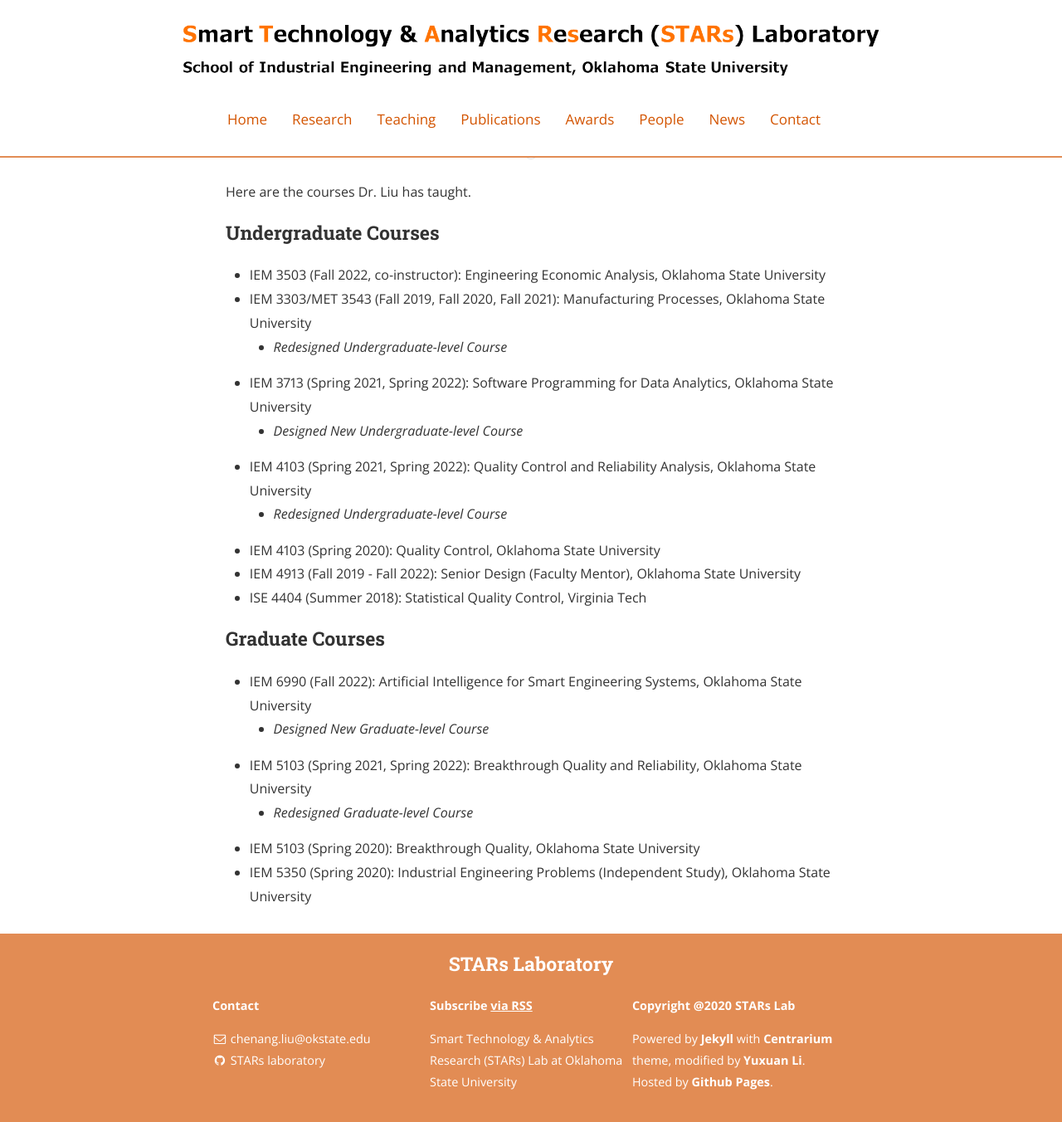
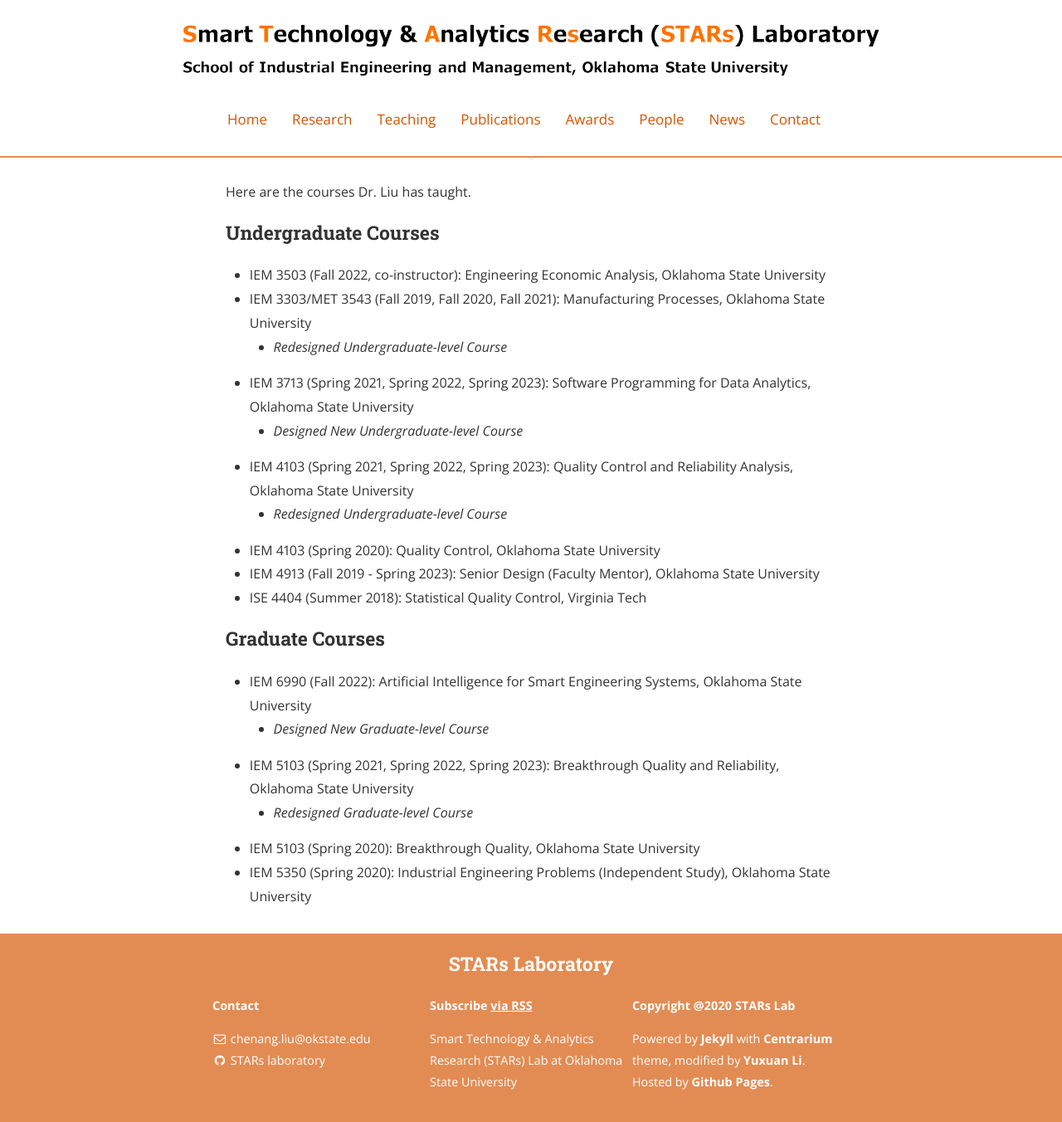
Before and after one commit to stars-laboratory/stars-laboratory.github.io, a Jekyll site: the page built from CTeaching.md, in a window 1280 px wide and 1363 px high. Shown: the top 1352 px of the window at 83% size. Built offline with Jekyll 4.4.1, drawn with Linux system fonts in a browser that asks for light colours; nearby versions of some CDN libraries.

Commit message:
Update CTeaching.md

```diff
--- a/CTeaching.md
+++ b/CTeaching.md
@@ -12,12 +12,12 @@
 * IEM 3503 (Fall 2022, co-instructor): Engineering Economic Analysis, Oklahoma State University
 * IEM 3303/MET 3543 (Fall 2019, Fall 2020, Fall 2021): Manufacturing Processes, Oklahoma State University
     * *Redesigned Undergraduate-level Course*
-* IEM 3713 (Spring 2021, Spring 2022): Software Programming for Data Analytics, Oklahoma State University
+* IEM 3713 (Spring 2021, Spring 2022, Spring 2023): Software Programming for Data Analytics, Oklahoma State University
     * *Designed New Undergraduate-level Course*
-* IEM 4103 (Spring 2021, Spring 2022):  Quality Control and Reliability Analysis, Oklahoma State University
+* IEM 4103 (Spring 2021, Spring 2022, Spring 2023):  Quality Control and Reliability Analysis, Oklahoma State University
     * *Redesigned Undergraduate-level Course*
 * IEM 4103 (Spring 2020): Quality Control, Oklahoma State University
-* IEM 4913 (Fall 2019 - Fall 2022): Senior Design (Faculty Mentor), Oklahoma State University
+* IEM 4913 (Fall 2019 - Spring 2023): Senior Design (Faculty Mentor), Oklahoma State University
 * ISE 4404 (Summer 2018): Statistical Quality Control, Virginia Tech
 
 
@@ -25,7 +25,7 @@
 
 * IEM 6990 (Fall 2022): Artificial Intelligence for Smart Engineering Systems, Oklahoma State University
     * *Designed New Graduate-level Course*
-* IEM 5103 (Spring 2021, Spring 2022): Breakthrough Quality and Reliability, Oklahoma State University
+* IEM 5103 (Spring 2021, Spring 2022, Spring 2023): Breakthrough Quality and Reliability, Oklahoma State University
     * *Redesigned Graduate-level Course*
 * IEM 5103 (Spring 2020): Breakthrough Quality, Oklahoma State University
 * IEM 5350 (Spring 2020): Industrial Engineering Problems (Independent Study), Oklahoma State University
```
